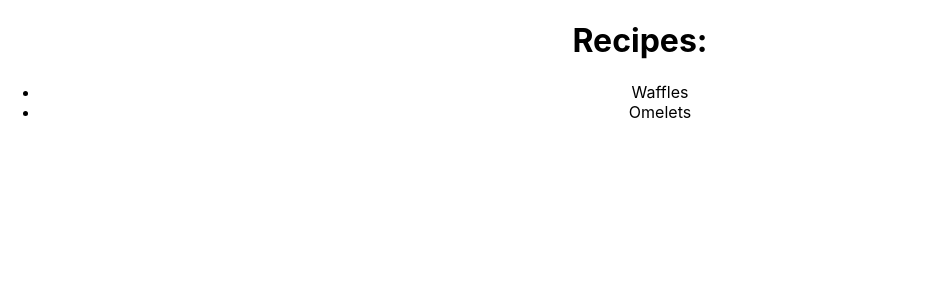
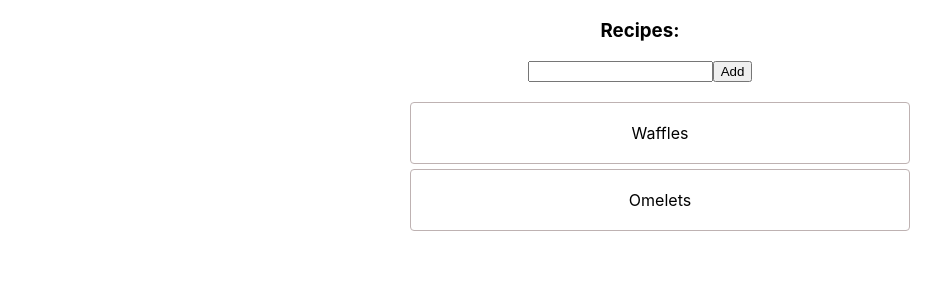
Before and after one commit to idanaim/react-basic, a React (Create React App) app: page / in a window 1280 px wide. Shown: the top 300 px of the page, without its empty margins (0-950 px from the left). Built offline with nearby package versions, Linux system fonts and the light colour scheme.

Commit message:
create state and add form

```diff
--- a/src/App.css
+++ b/src/App.css
@@ -5,6 +5,17 @@
 .App-logo {
   animation: App-logo-spin infinite 20s linear;
   height: 40vmin;
+}
+.recipes {
+  list-style: none;
+  max-width: 500px;
+  margin: 20px auto;
+}
+.recipe {
+  padding: 20px;
+  border: 1px solid #beb2b2;
+  border-radius: 4px;
+  margin-bottom: 5px;
 }
 
 .App-header {
--- a/src/App.js
+++ b/src/App.js
@@ -1,26 +1,53 @@
-import React, { Component } from 'react';
+import React, {Component} from 'react';
 import './App.css';
 
-const recipes = ['Waffles', 'Omelets'];
 
-const Recipe = (props) =>(
-    <li>{ props.recipe }</li>
+const Recipe = (props) => (
+    <li className="recipe">{props.recipe}</li>
 )
 
 const Recipes = (props) => (
-  <ul>
-    {props.recipes.map(recipe => <Recipe key={recipe} recipe={recipe} />)}
-  </ul>
+    <ul className="recipes">
+      {props.recipes.map(recipe => <Recipe key={recipe} recipe={recipe}/>)}
+    </ul>
 );
 
 class App extends Component {
+  constructor() {
+    super();
+
+    this.state = {
+      recipes: ['Waffles', 'Omelets']
+    }
+  }
+
+
   render() {
     return (
-      <div className="App">
-        <h1>Recipes:</h1>
-        <Recipes recipes={recipes} />
-      </div>
+        <div className="App">
+          <h3>Recipes:</h3>
+
+          <form onSubmit={this.onSubmit.bind(this)}>
+            <input ref={e => this.title = e} type="text"/>
+            <button>Add</button>
+          </form>
+
+          <Recipes recipes={this.state.recipes}/>
+
+
+        </div>
     );
+  }
+
+
+  onSubmit(e) {
+    e.preventDefault();
+
+    const newRecipes = this.state.recipes.concat(this.title.value);
+
+    this.title.value = '';
+
+    this.setState({recipes: newRecipes});
   }
 }
 
```
